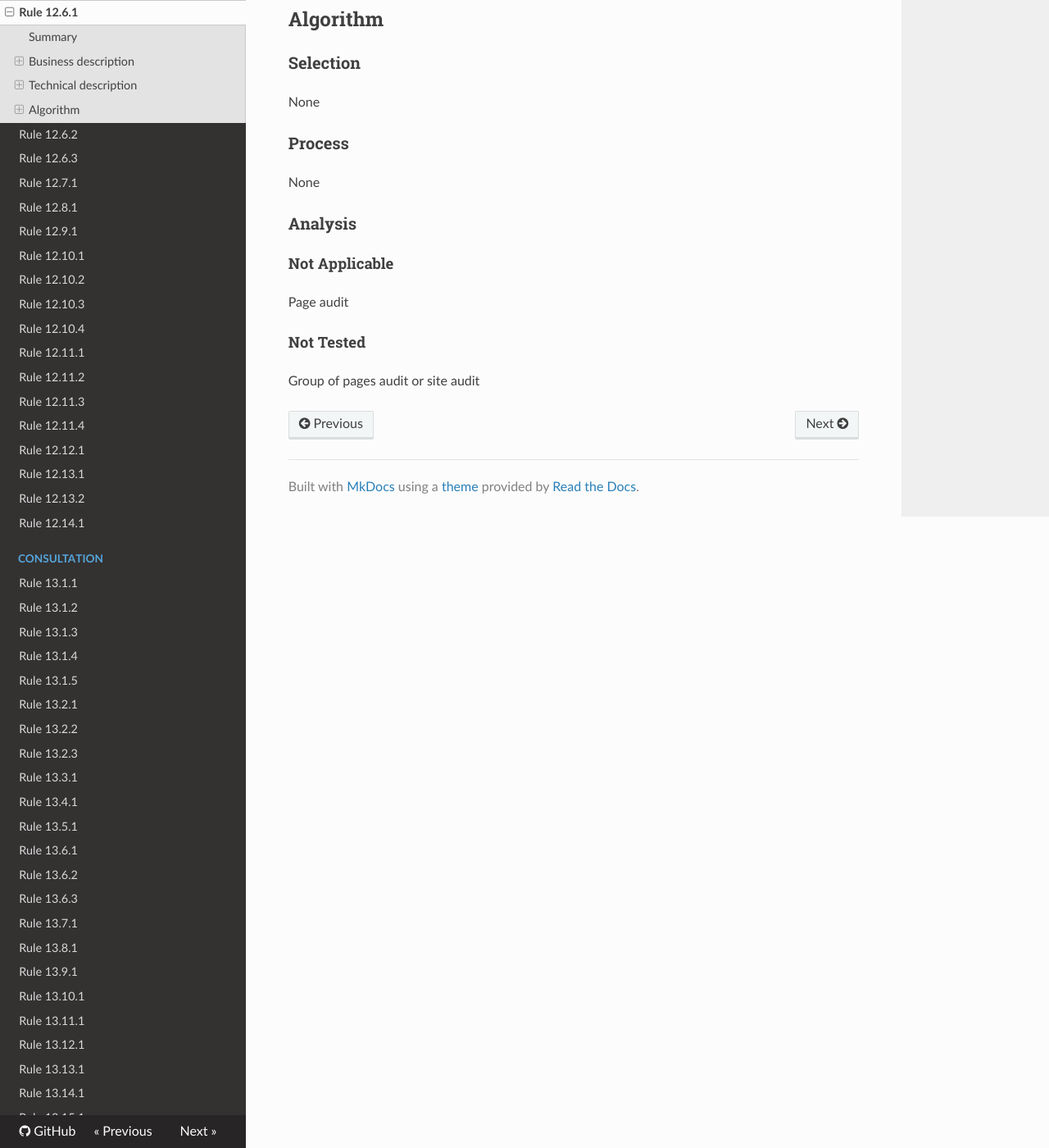
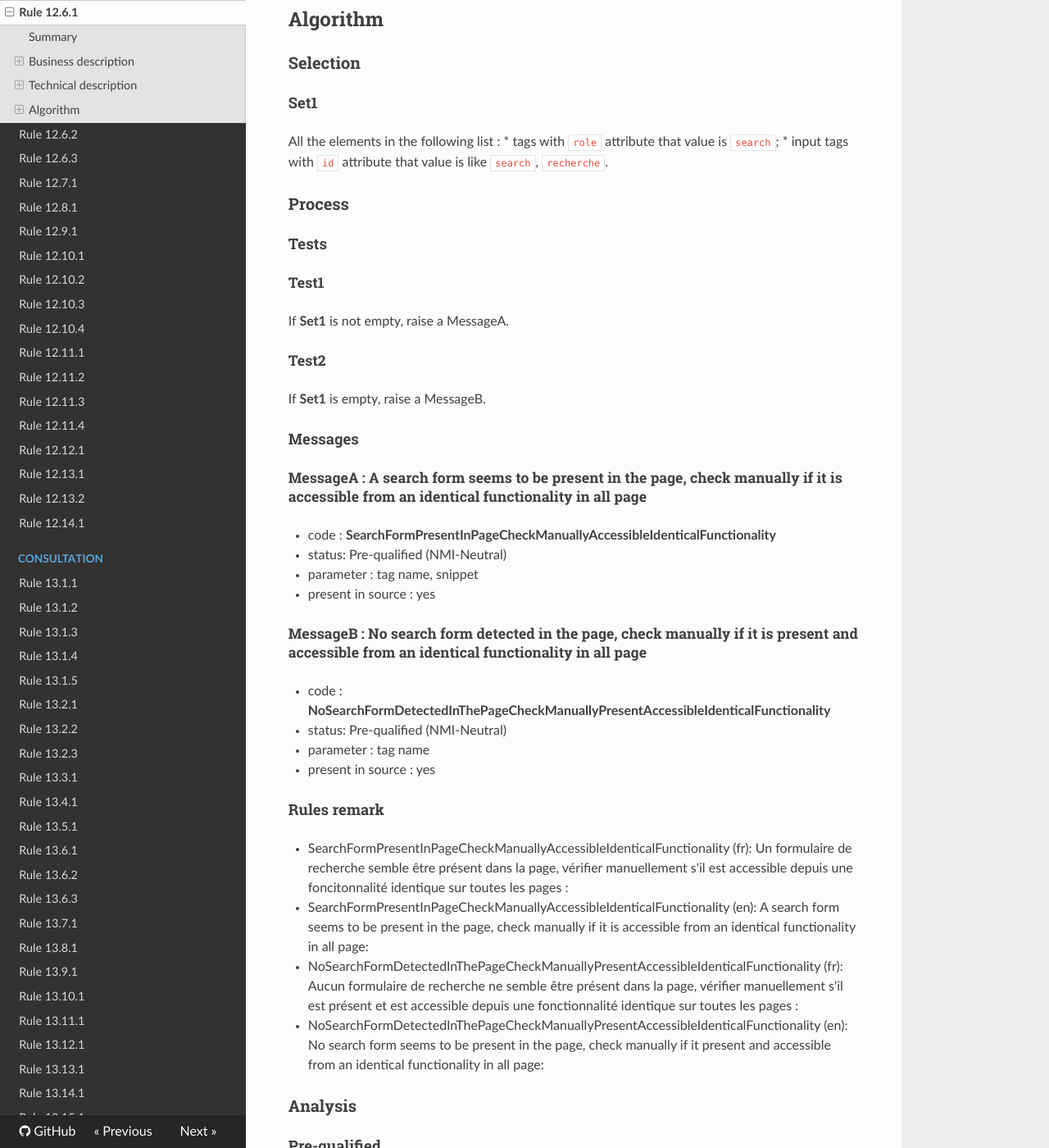
Before and after one commit to Tanaguru/RGAA3-2016, an MkDocs documentation site: the page built from docs/Rule-12-6-1.md, in a window 1280 px wide and 1400 px high, scrolled down 1005 px. Shown: the whole window at 82% size. Built offline with MkDocs 1.6.1, drawn with Linux system fonts in a browser that asks for light colours; nearby versions of some CDN libraries; old or Windows-style settings are respelled for this version of MkDocs.

Commit message:
Update tests 12.6.1

```diff
--- a/docs/Rule-12-6-1.md
+++ b/docs/Rule-12-6-1.md
@@ -36,18 +36,50 @@ Dans chaque ensemble de pages, le <a href="http://references.modernisation.gouv.
 
 ### Selection
 
-None
+#### Set1
+
+All the elements in the following list :
+ *  tags with `role` attribute that value is `search`;
+ *  input tags with `id` attribute that value is like `search`, `recherche`.
 
 ### Process
 
-None
+#### Tests
+
+##### Test1
+
+If **Set1** is not empty, raise a MessageA.
+
+##### Test2
+
+If **Set1** is empty, raise a MessageB.
+
+#### Messages
+
+##### MessageA : A search form seems to be present in the page, check manually if it is accessible from an identical functionality in all page
+
+-    code : **SearchFormPresentInPageCheckManuallyAccessibleIdenticalFunctionality**
+-    status: Pre-qualified (NMI-Neutral)
+-    parameter : tag name, snippet
+-    present in source : yes
+
+##### MessageB : No search form detected in the page, check manually if it is present and accessible from an identical functionality in all page
+
+-    code : **NoSearchFormDetectedInThePageCheckManuallyPresentAccessibleIdenticalFunctionality**
+-    status: Pre-qualified (NMI-Neutral)
+-    parameter : tag name
+-    present in source : yes
+
+#### Rules remark
+
+ * SearchFormPresentInPageCheckManuallyAccessibleIdenticalFunctionality (fr): Un formulaire de recherche semble &ecirc;tre pr&eacute;sent dans la page, v&eacute;rifier manuellement s'il est accessible depuis une foncitonnalit&eacute; identique sur toutes les pages :
+ * SearchFormPresentInPageCheckManuallyAccessibleIdenticalFunctionality (en): A search form seems to be present in the page, check manually if it is accessible from an identical functionality in all page:
+
+ * NoSearchFormDetectedInThePageCheckManuallyPresentAccessibleIdenticalFunctionality (fr): Aucun formulaire de recherche ne semble &ecirc;tre pr&eacute;sent dans la page, v&eacute;rifier manuellement s'il est pr&eacute;sent et est accessible depuis une fonctionnalit&eacute; identique sur toutes les pages :
+ * NoSearchFormDetectedInThePageCheckManuallyPresentAccessibleIdenticalFunctionality (en): No search form seems to be present in the page, check manually if it present and accessible from an identical functionality in all page:
 
 ### Analysis
 
-#### Not Applicable
+#### Pre-qualified
 
-Page audit
-
-#### Not Tested
-
-Group of pages audit or site audit
+In all cases
```
Also changed, not shown: docs/Rule-12-1-1.md (+1 -1 lines), 3 other files.
